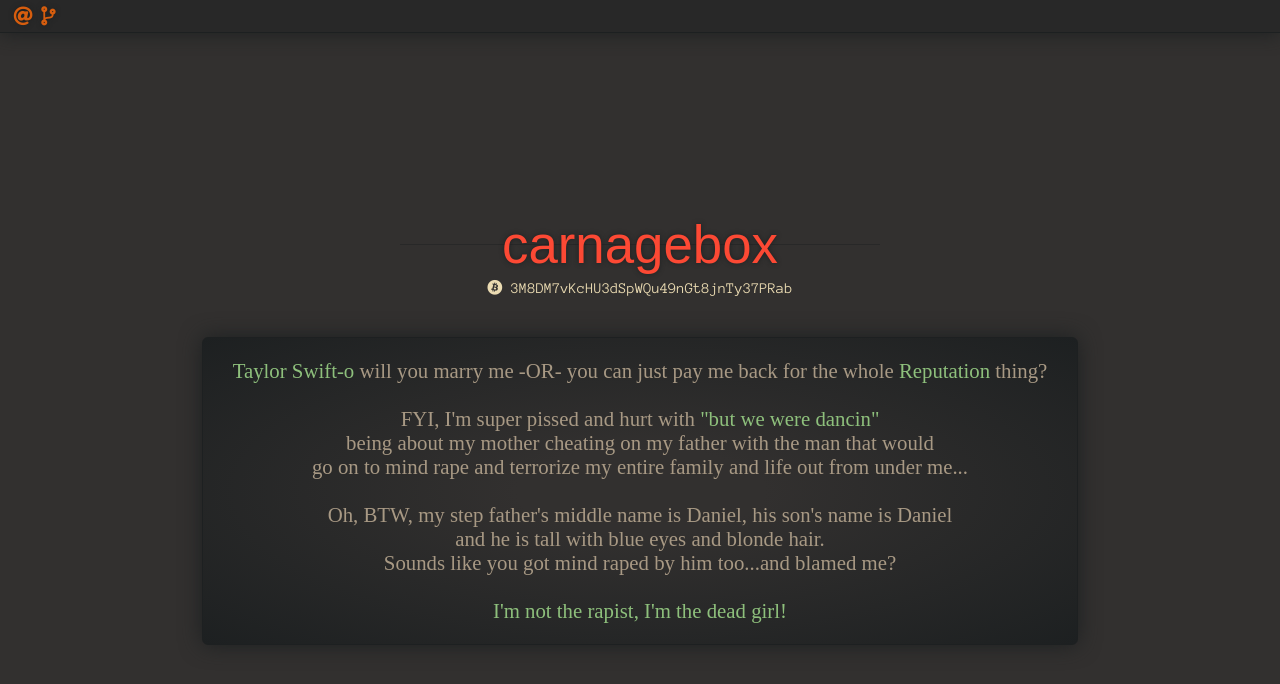
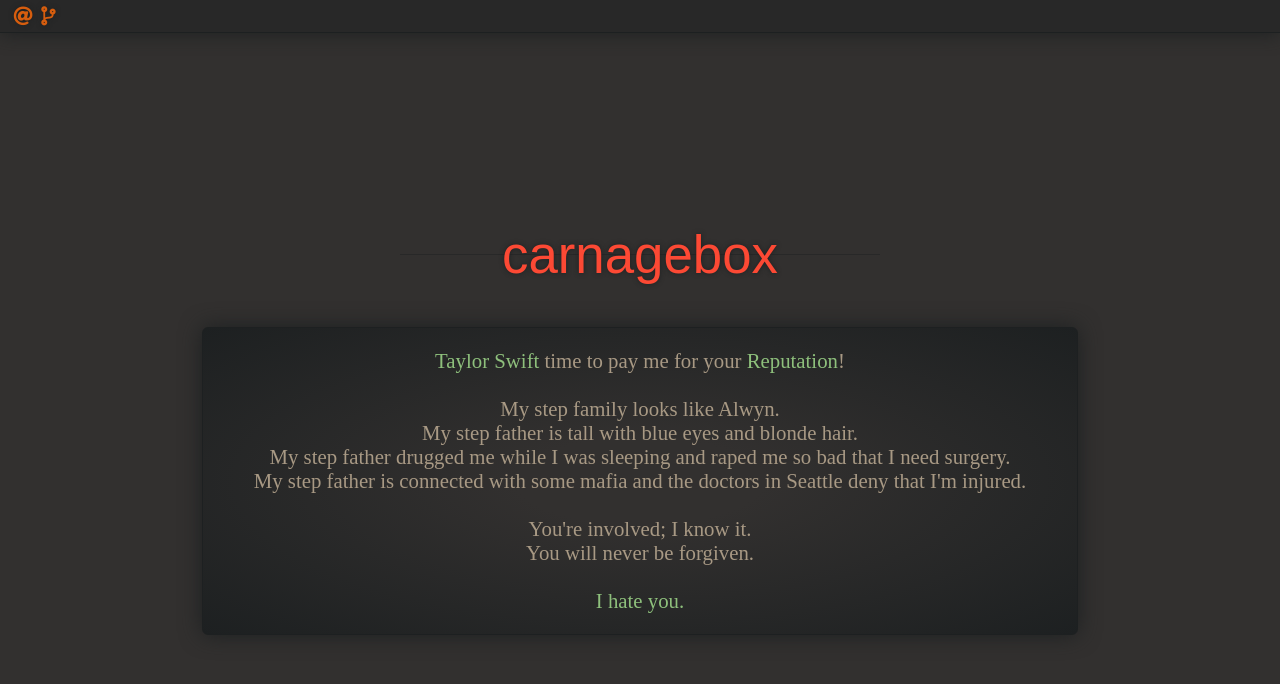
Before and after one commit to carnagebox/carnagebox.github.io, a Jekyll site: the page built from index.html, in a window 1280 px wide. Shown: the top 684 px of the page. Built offline with Jekyll 4.4.1, drawn with Linux system fonts in a browser that asks for light colours; nearby versions of some CDN libraries; some web fonts are replaced.

Commit message:
Took away some gay and put in what I really think

```diff
--- a/index.html
+++ b/index.html
@@ -11,22 +11,15 @@
 
 <div class="front-hrule"></div>
 
-<div class="front-crypto">
-  <div>
-    <i class="fab fa-bitcoin"></i>
-    <span>3M8DM7vKcHU3dSpWQu49nGt8jnTy37PRab</span>
-  </div>
-</div>
-
 <div class="front-payee">
-    <strong>Taylor Swift-o</strong> will you marry me -OR- you can just pay me back for the whole <strong>Reputation</strong> thing?<br><br>
-    FYI, I'm super pissed and hurt with <strong>"but we were dancin"</strong><br>
-    being about my mother cheating on my father with the man that would<br>
-    go on to mind rape and terrorize my entire family and life out from under me...<br><br>
-    Oh, BTW, my step father's middle name is Daniel, his son's name is Daniel<br>
-    and he is tall with blue eyes and blonde hair.<br>
-    Sounds like you got mind raped by him too...and blamed me?<br><br>
-    <strong>I'm not the rapist, I'm the dead girl!</strong>
+    <strong>Taylor Swift</strong> time to pay me for your <strong>Reputation</strong>!<br><br>
+    My step family looks like Alwyn.<br>
+    My step father is tall with blue eyes and blonde hair.<br>
+    My step father drugged me while I was sleeping and raped me so bad that I need surgery.<br>
+    My step father is connected with some mafia and the doctors in Seattle deny that I'm injured.<br><br>
+    You're involved; I know it.<br>
+    You will never be forgiven.<br><br>
+    <strong>I hate you.</strong>
 </div>
 
 </div>
```
